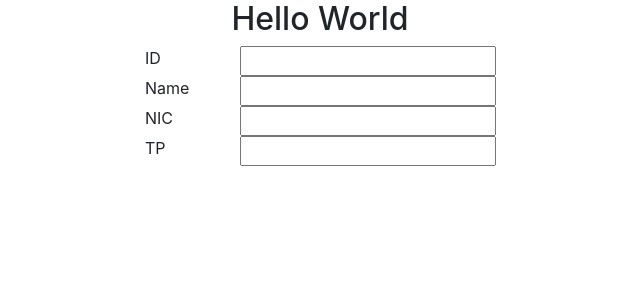
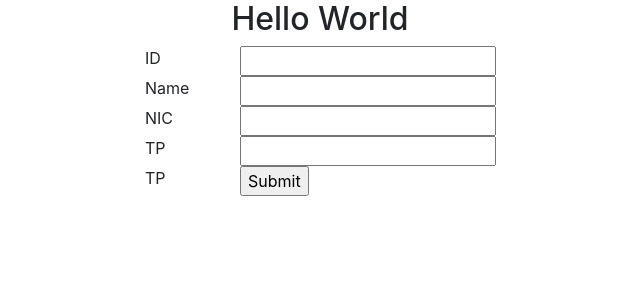
Before and after one commit to ksupuns/Test1, a React (Create React App) app: page / in a window 1280 px wide. Shown: the top 300 px of the page, without its empty margins (320-960 px from the left). Built offline with nearby package versions, Linux system fonts and the light colour scheme.

Commit message:
Updated
Updated

```diff
--- a/package.json
+++ b/package.json
@@ -8,6 +8,7 @@
     "@testing-library/jest-dom": "^4.2.4",
     "@testing-library/react": "^9.3.2",
     "@testing-library/user-event": "^7.1.2",
+    "axios": "^0.20.0",
     "bootstrap": "^4.5.2",
     "react": "^16.13.1",
     "react-dom": "^16.13.1",
--- a/src/components/main.component.js
+++ b/src/components/main.component.js
@@ -38,6 +38,9 @@ export default class main extends Component{
             p_tp:e.target.value
         })
     }
+    onsubmit(e){
+        e.preventDefault();
+    }
 
     render() {
         return (
@@ -71,7 +74,12 @@ export default class main extends Component{
                         <div className="col-md-5"><input type="text" value={this.p_tp} onChange={this.onchange_ptp}></input></div>
                         <div className="col-md-2"></div>
                     </div>
-
+                    <div className="row">
+                        <div className="col-md-4"></div>
+                        <div className="col-md-1">TP</div>
+                        <div className="col-md-5"><input type="submit" value={this.p_tp} onChange={this.onchange_ptp}></input></div>
+                        <div className="col-md-2"></div>
+                    </div>
             </div>
         )
     }
```
Also changed, not shown: 1 other file (tests, documents, lock files or other folders).
